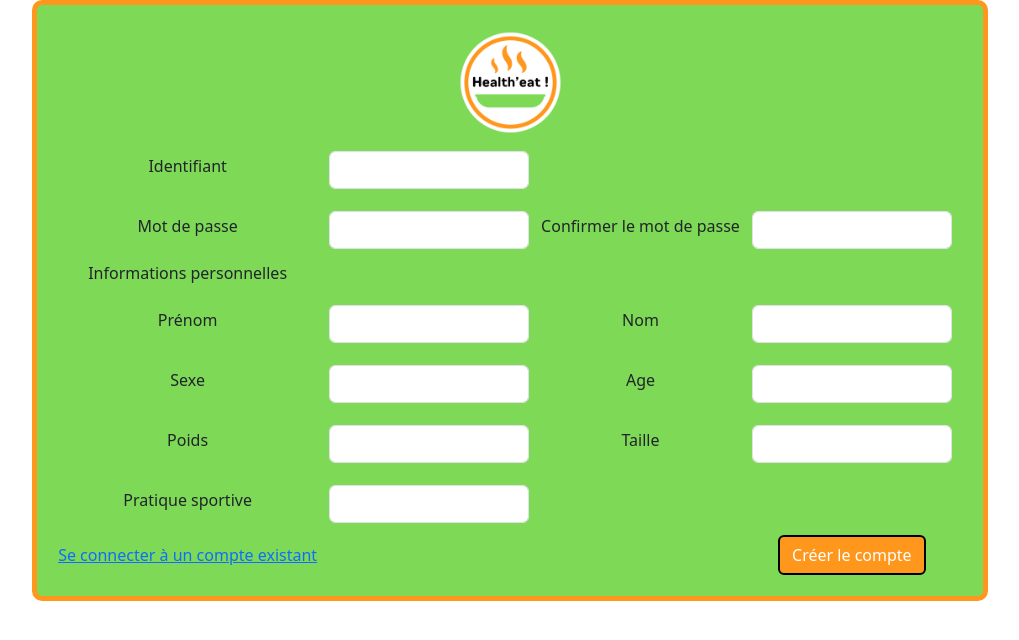
After one commit to AurelT59/Projet, a PHP site: page /creation_compte.php in a window 1280 px wide. The commit adds this page. Shown: the top 640 px of the page, without its empty margins (130-1149 px from the left). Run offline with PHP 8.4, Linux system fonts and the light colour scheme.

Commit message:
creation compte

```diff
--- /dev/null
+++ b/Frontend/creation_compte.php
@@ -0,0 +1,115 @@
+<!DOCTYPE html>
+
+<html>
+
+<head>
+    <meta charset="UTF-8">
+    <title>Login</title>
+    <link href="https://cdn.jsdelivr.net/npm/bootstrap@5.3.2/dist/css/bootstrap.min.css" rel="stylesheet" integrity="sha384-T3c6CoIi6uLrA9TneNEoa7RxnatzjcDSCmG1MXxSR1GAsXEV/Dwwykc2MPK8M2HN" crossorigin="anonymous">
+    <link href="css/style.css" rel="stylesheet">
+</head>
+
+<body>
+    <div class="centreCrea">
+        <div class="cadre">
+            <img class="navbar-brand" id="logo_healtheat" src="imgs/logo_healtheat.png">
+            <table id="table">
+                <tr>
+                    <td>
+                        <div class="form-label">Identifiant</div>
+                    </td>
+                    <td>
+                        <input type="text" class="form-control input-taille" id="inputLogin">
+                    </td>
+                </tr>
+                <tr>
+                    <td>
+                        <div class="form-label">Mot de passe</div>
+                    </td>
+                    <td>
+                        <input type="password" class="form-control input-taille" id="inputMdp">
+                    </td>
+                    <td>
+                        <div class="form-label">Confirmer le mot de passe</div>
+                    </td>
+                    <td>
+                        <input type="password" class="form-control input-taille" id="inputMdp2">
+                    </td>
+                </tr>
+                <tr>
+                    <td>
+                        <div class="form-label">Informations personnelles</div>
+                    </td>
+                </tr>
+                <tr>
+                    <td>
+                        <div class="form-label">Prénom</div>
+                    </td>
+                    <td>
+                        <input type="text" class="form-control input-taille" id="inputPrenom">
+                    </td>
+                    <td>
+                        <div class="form-label">Nom</div>
+                    </td>
+                    <td>
+                        <input type="text" class="form-control input-taille" id="inputNom">
+                    </td>
+                </tr>
+                <tr>
+                    <td>
+                        <div class="form-label">Sexe</div>
+                    </td>
+                    <td>
+                        <input type="text" class="form-control input-taille" id="inputMdp">
+                    </td>
+                    <td>
+                        <div class="form-label">Age</div>
+                    </td>
+                    <td>
+                        <input type="number" class="form-control input-taille" id="inputAge">
+                    </td>
+                </tr>
+                <tr>
+                    <td>
+                        <div class="form-label">Poids</div>
+                    </td>
+                    <td>
+                        <input type="number" class="form-control input-taille" id="inputPoids">
+                    </td>
+                    <td>
+                        <div class="form-label">Taille</div>
+                    </td>
+                    <td>
+                        <input type="number" class="form-control input-taille" id="inputTaille">
+                    </td>
+                </tr>
+                <tr>
+                    <td>
+                        <div class="form-label">Pratique sportive</div>
+                    </td>
+                    <td>
+                        <input type="text" class="form-control input-taille" id="inputMdp">
+                    </td>
+                </tr>
+                <tr>
+                    <td>
+                        <a href="connexion.php">Se connecter à un compte existant</a>
+                    </td>
+                    <td>
+                    </td>
+                    <td>
+                    </td>
+                    <td>
+                        <button type="button" id="btnValider" class="btn btn-success body-button">Créer le compte</button>
+                    </td>
+                </tr>
+            </table>
+        </div>
+    </div>
+
+    <script src="https://cdnjs.cloudflare.com/ajax/libs/jquery/3.7.1/jquery.min.js" integrity="sha512-v2CJ7UaYy4JwqLDIrZUI/4hqeoQieOmAZNXBeQyjo21dadnwR+8ZaIJVT8EE2iyI61OV8e6M8PP2/4hpQINQ/g==" crossorigin="anonymous" referrerpolicy="no-referrer"></script>
+    <script src="https://cdn.jsdelivr.net/npm/bootstrap@5.3.2/dist/js/bootstrap.bundle.min.js" integrity="sha384-C6RzsynM9kWDrMNeT87bh95OGNyZPhcTNXj1NW7RuBCsyN/o0jlpcV8Qyq46cDfL" crossorigin="anonymous"></script>
+    <script src="js/config.js"></script>
+    <script src="js/script_login.js"></script>
+
+</body>
--- a/Frontend/css/style.css
+++ b/Frontend/css/style.css
@@ -117,7 +117,7 @@ h1 {
     overflow: auto;
 }
 
-/*LOGIN*/
+/*CONNEXION*/
 
 .centre {
     display: flex;
@@ -126,10 +126,18 @@ h1 {
     height: 100vh;
 }
 
-#cadre {
+.cadre {
     border: 5px solid #FF971D;
     border-radius: 10px;
     background-color: #7ED957;
     padding: 20px;
     text-align: center;
 }
+
+/*CREATION_COMPTE*/
+
+.centreCrea {
+    display: flex;
+    justify-content: center;
+    align-items: center;
+}
```
Also changed, not shown: Frontend/connexion.php (+50 -0 lines), Frontend/js/script_aliments.js (+24 -0 lines), Frontend/login.php (deleted, +0 -50 lines), Frontend/js/script_connexion.js (renamed from Frontend/js/script_login.js).
